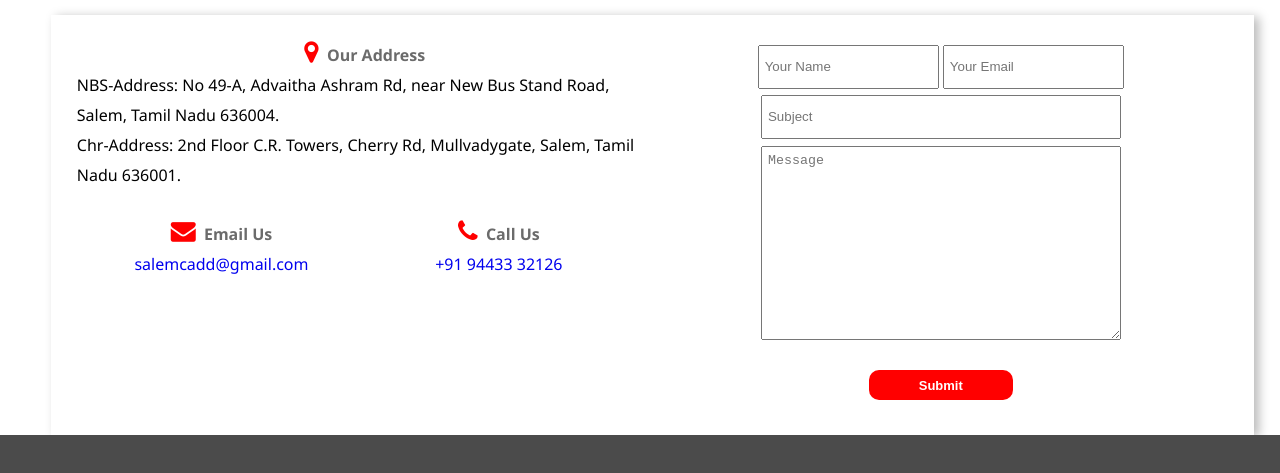
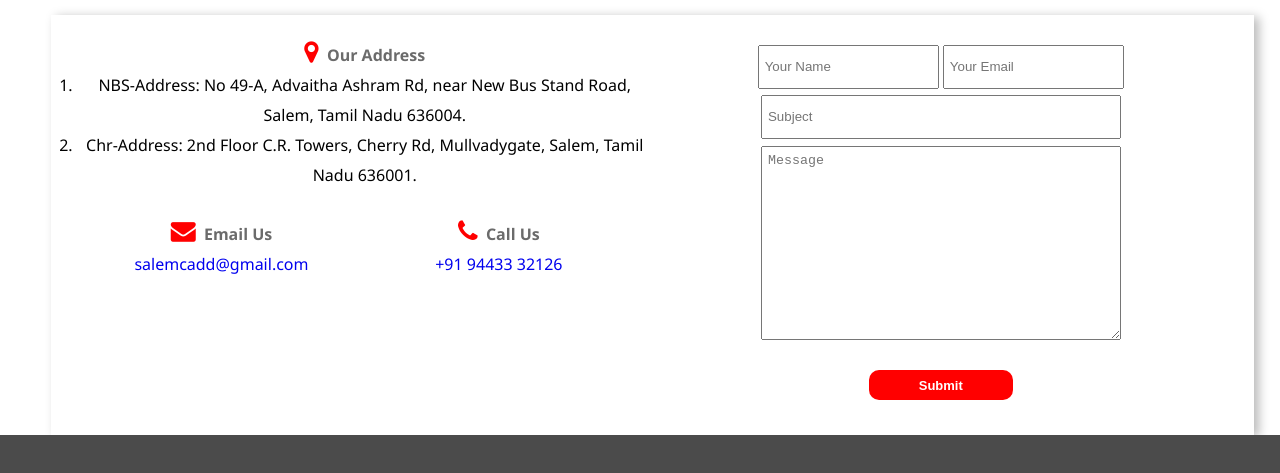
Before and after one commit to Salman2024/cadd-center, a plain HTML site: page index.html in a window 1280 px wide. Shown: the part 2777-3250 px from the top of the page. Drawn offline with nearby package versions, Linux system fonts and the light colour scheme; files that its build step writes are made by us from their sources.

Commit message:
Update index.html

```diff
--- a/index.html
+++ b/index.html
@@ -231,10 +231,11 @@
         <div id="d0">
             <div id="d1">
                 <h4><i class="fa fa-map-marker" aria-hidden="true"></i>&nbsp;&nbsp;Our Address</h4>
-                <p style="text-align:left">
-                    NBS-Address: No 49-A, Advaitha Ashram Rd, near New Bus Stand Road, Salem, Tamil Nadu 636004.
-                    <br>
-                    Chr-Address: 2nd Floor C.R. Towers, Cherry Rd, Mullvadygate, Salem, Tamil Nadu 636001.
+                <p>
+                   <ol>
+                    <li> NBS-Address: No 49-A, Advaitha Ashram Rd, near New Bus Stand Road, Salem, Tamil Nadu 636004.</li>
+                    <li>Chr-Address: 2nd Floor C.R. Towers, Cherry Rd, Mullvadygate, Salem, Tamil Nadu 636001.</li>
+                   </ol>
                 </p>
                 <div id="d2">
                     <div id="d3">
```
